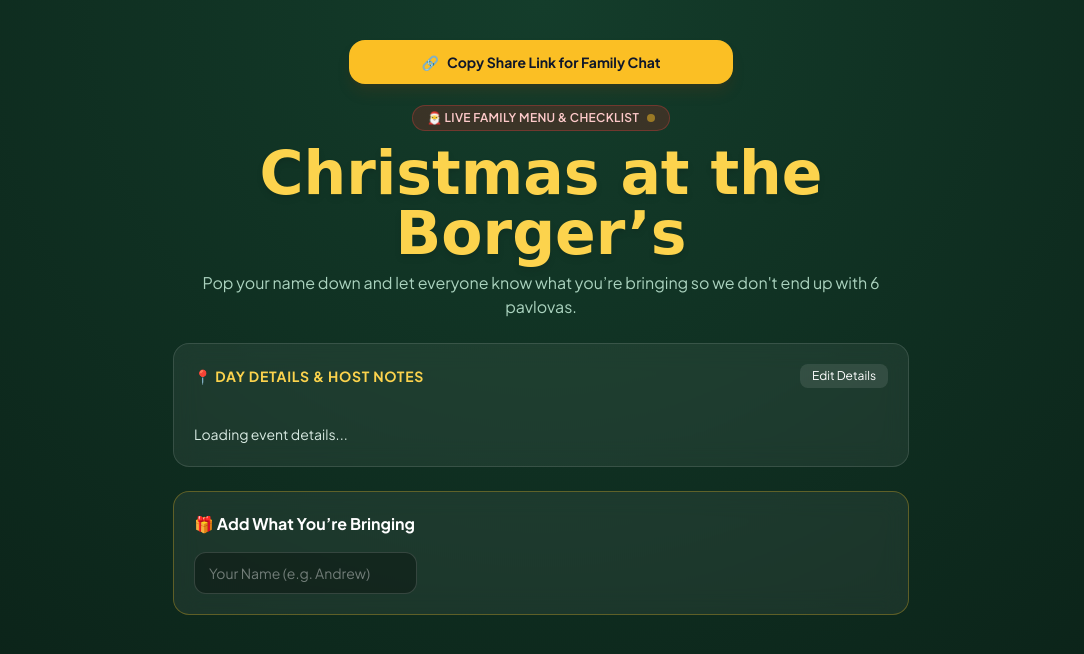
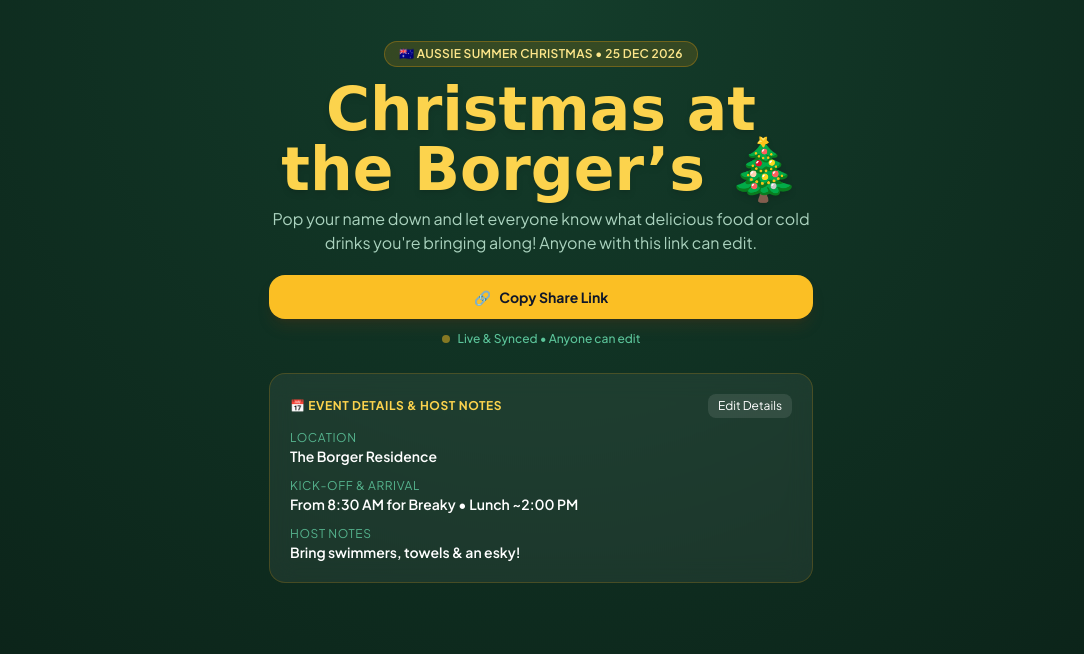
Before and after one commit to BorgerBets/Borger-Christmas, a plain HTML site: page index.html in a window 1280 px wide. Shown: the whole page, without its empty margins (99-1183 px from the left). Drawn offline with nearby package versions, Linux system fonts and the light colour scheme; a web font is replaced by a local one.

Commit message:
Update index.html

```diff
--- a/index.html
+++ b/index.html
@@ -35,55 +35,59 @@
     }
   </style>
 </head>
-<body class="pb-16">
+<body class="pb-20">
 
   <!-- Header -->
-  <header class="pt-10 pb-6 px-4 text-center max-w-3xl mx-auto">
-    <!-- Top Action: Copy Share Link -->
-    <button onclick="copyShareLink()" class="mb-5 w-full max-w-sm mx-auto py-3 px-4 rounded-2xl bg-amber-400 hover:bg-amber-300 text-slate-900 font-bold text-sm shadow-lg shadow-amber-900/20 transition flex items-center justify-center gap-2 cursor-pointer">
-      <span>🔗</span> Copy Share Link for Family Chat
+  <header class="pt-10 pb-6 px-4 text-center max-w-xl mx-auto">
+    <div class="inline-flex items-center gap-2 px-3.5 py-1 rounded-full bg-amber-500/15 border border-amber-500/30 text-amber-200 text-xs font-semibold tracking-wide uppercase mb-3">
+      <span>🇦🇺 Aussie Summer Christmas • 25 Dec 2026</span>
+    </div>
+
+    <h1 class="festive-title text-5xl sm:text-6xl font-bold text-amber-300 drop-shadow-md">
+      Christmas at the Borger’s 🎄
+    </h1>
+    <p class="text-emerald-100/80 mt-2 text-sm sm:text-base">
+      Pop your name down and let everyone know what delicious food or cold drinks you're bringing along! Anyone with this link can edit.
+    </p>
+
+    <button onclick="copyShareLink()" class="mt-5 w-full py-3 px-4 rounded-2xl bg-amber-400 hover:bg-amber-300 text-slate-900 font-bold text-sm shadow-lg shadow-amber-900/20 transition flex items-center justify-center gap-2 cursor-pointer">
+      <span>🔗</span> Copy Share Link
     </button>
 
-    <div class="inline-flex items-center gap-2 px-3.5 py-1 rounded-full bg-red-600/20 border border-red-500/30 text-red-200 text-xs font-semibold tracking-wide uppercase mb-3">
-      <span>🎅 Live Family Menu & Checklist</span>
-      <span id="sync-status" class="w-2 h-2 rounded-full bg-amber-400 animate-pulse" title="Connecting..."></span>
+    <div class="mt-3 inline-flex items-center gap-2 text-xs text-emerald-300/80 font-medium">
+      <span id="sync-status" class="w-2 h-2 rounded-full bg-amber-400 animate-pulse"></span>
+      <span>Live & Synced • Anyone can edit</span>
     </div>
-    <h1 class="festive-title text-5xl sm:text-6xl font-bold text-amber-300 drop-shadow-md">
-      Christmas at the Borger’s
-    </h1>
-    <p class="text-emerald-100/80 mt-2 text-sm sm:text-base">
-      Pop your name down and let everyone know what you’re bringing so we don't end up with 6 pavlovas.
-    </p>
   </header>
 
   <!-- Main Container -->
-  <main class="max-w-3xl mx-auto px-4 space-y-6">
+  <main class="max-w-xl mx-auto px-4 space-y-6">
 
-    <!-- Editable Event Details Card -->
-    <section class="glass-card rounded-2xl p-5">
+    <!-- Event Details Card -->
+    <section class="glass-card rounded-2xl p-5 border-amber-500/20">
       <div class="flex items-center justify-between mb-3">
-        <h2 class="text-sm font-bold uppercase tracking-wider text-amber-300">📍 Day Details & Host Notes</h2>
-        <button id="edit-notes-btn" onclick="toggleNotesEdit()" class="text-xs px-3 py-1 rounded-lg bg-white/10 hover:bg-white/20 text-white transition">
+        <h2 class="text-xs font-bold uppercase tracking-wider text-amber-300">📅 Event Details & Host Notes</h2>
+        <button onclick="toggleNotesEdit()" class="text-xs px-2.5 py-1 rounded-lg bg-white/10 hover:bg-white/20 text-white transition">
           Edit Details
         </button>
       </div>
-      <div id="notes-display" class="text-sm text-emerald-50/90 whitespace-pre-line leading-relaxed">
-        Loading event details...
+      <div id="notes-display" class="space-y-3 text-sm text-emerald-50/90">
+        <div>
+          <span class="text-xs uppercase tracking-wider text-emerald-300/70 block">Location</span>
+          <span class="font-semibold text-white">The Borger Residence</span>
+        </div>
+        <div>
+          <span class="text-xs uppercase tracking-wider text-emerald-300/70 block">Kick-off & Arrival</span>
+          <span class="font-semibold text-white">From 8:30 AM for Breaky • Lunch ~2:00 PM</span>
+        </div>
+        <div>
+          <span class="text-xs uppercase tracking-wider text-emerald-300/70 block">Host Notes</span>
+          <span class="font-semibold text-white">Bring swimmers, towels & an esky!</span>
+        </div>
       </div>
       <div id="notes-editor" class="hidden space-y-3">
-        <textarea id="notes-input" rows="3" class="w-full rounded-xl bg-black/30 border border-white/20 p-3 text-sm text-white focus:outline-none focus:border-amber-400" placeholder="Add address, arrival times, dietary notes..."></textarea>
+        <textarea id="notes-input" rows="4" class="w-full rounded-xl bg-black/40 border border-white/20 p-3 text-sm text-white focus:outline-none focus:border-amber-400"></textarea>
         <div class="flex justify-end gap-2">
           <button onclick="toggleNotesEdit()" class="text-xs px-3 py-1.5 rounded-lg bg-white/10 hover:bg-white/20">Cancel</button>
-          <button onclick="saveNotes()" class="text-xs px-4 py-1.5 rounded-lg bg-emerald-600 hover:bg-emerald-500 font-semibold">Save Notes</button>
+          <button onclick="saveNotes()" class="text-xs px-4 py-1.5 rounded-lg bg-emerald-600 hover:bg-emerald-500 font-semibold">Save Details</button>
         </div>
-      </div>
-    </section>
-
-    <!-- Add Item Form -->
-    <section class="glass-card rounded-2xl p-5 border-amber-400/30">
-      <h2 class="text-base font-bold text-white mb-4 flex items-center gap-2">
-        <span>🎁 Add What You’re Bringing</span>
-      </h2>
-      <form id="add-form" class="grid grid-cols-1 sm:grid-cols-12 gap-3">
-        <input type="text" id="person-name" required placeholder="Your Name (e.g. Andrew)" class="sm:col-span-4 rounded-xl bg-black/30 border border-white/15 px-3.5 py-2.5 text-sm text-white placeholder-white/40 focus:outline-none focus:border-amber-400" />
-        <select id="category" class="sm:col-span-3 rounded-xl bg-emerald-950 border border-white/15 px-3 py-2.5 text-sm text-white focus:outline-none focus:
```
